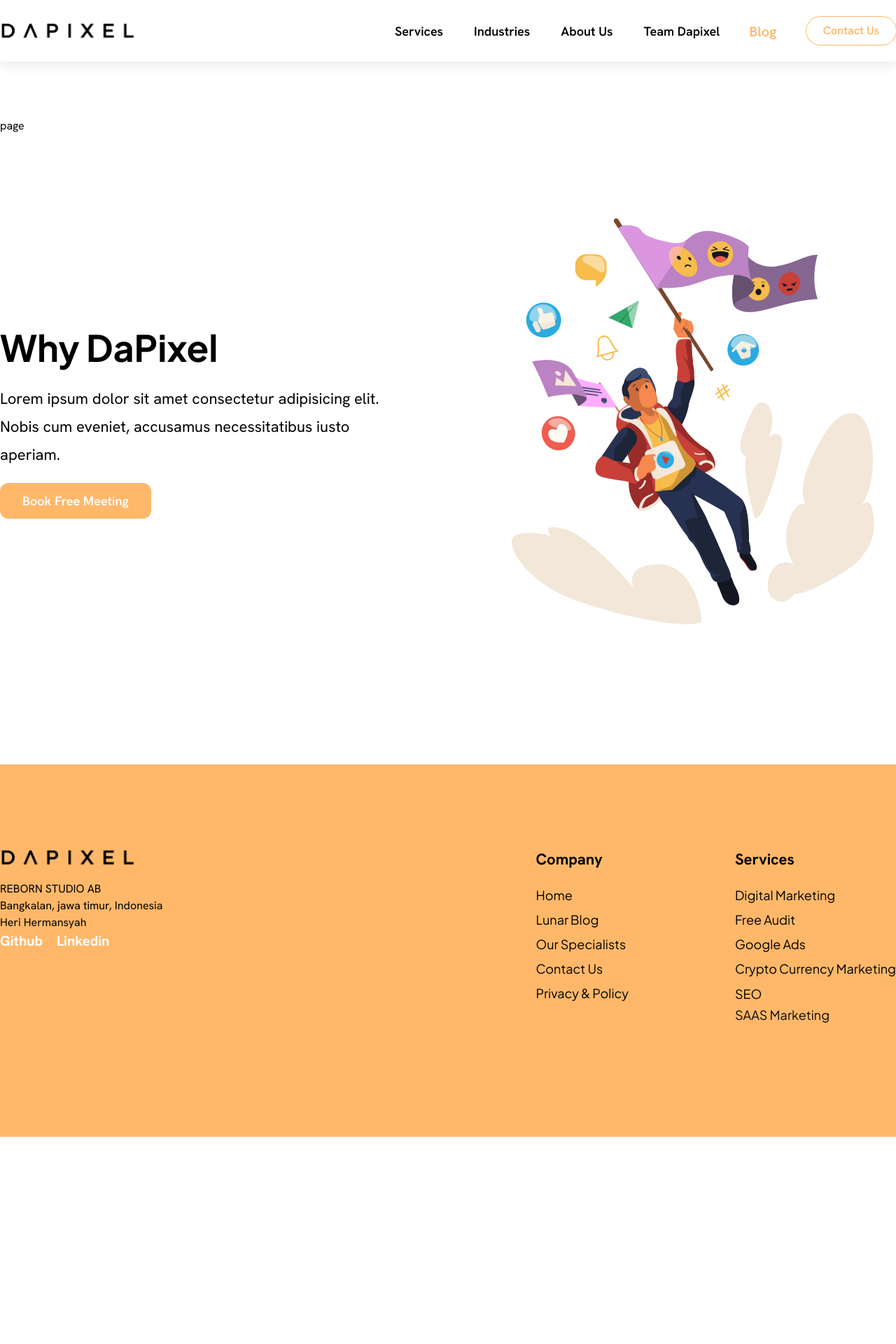
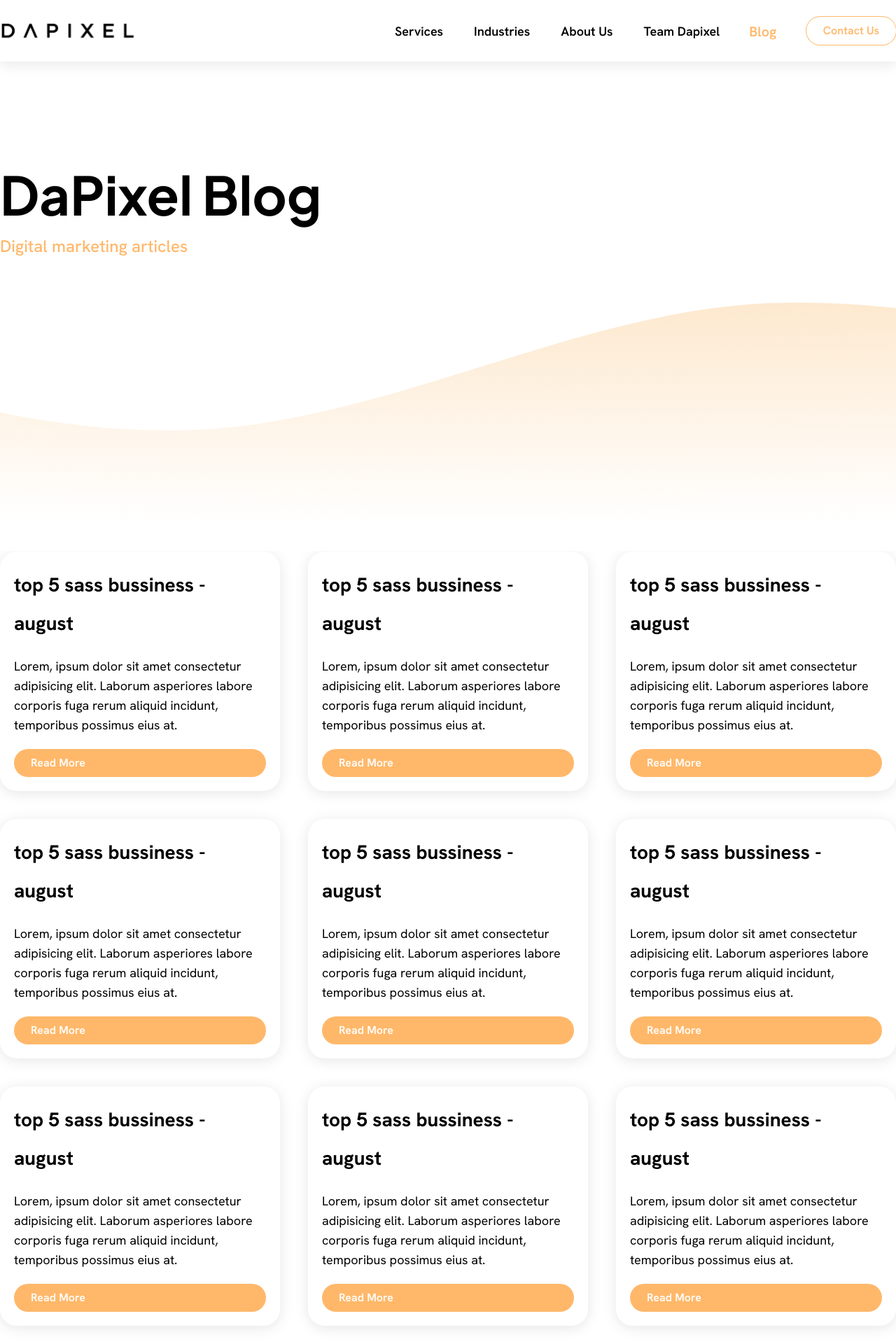
Before and after one commit to herihermansyah/dafixel-marketing-agency-website, a Next.js app: page /blog in a window 1280 px wide. Shown: the top 1920 px of the page at 70% size. Before the commit the page ends 1624 px from the top, so only its background shows below. Built offline with nearby package versions, Linux system fonts and the light colour scheme.

Commit message:
feat(blog page): import blog card and hero blog

```diff
--- a/src/app/blog/page.tsx
+++ b/src/app/blog/page.tsx
@@ -1,9 +1,14 @@
-import React from 'react'
+import React from "react";
+import BlogCard from "@/components/blog-card";
+import HeroBlog from "@/components/sections/blog/hero-blog";
 
 const page = () => {
   return (
-    <div>page</div>
-  )
-}
+    <div>
+      <HeroBlog />
+      <BlogCard />
+    </div>
+  );
+};
 
-export default page
+export default page;
```
